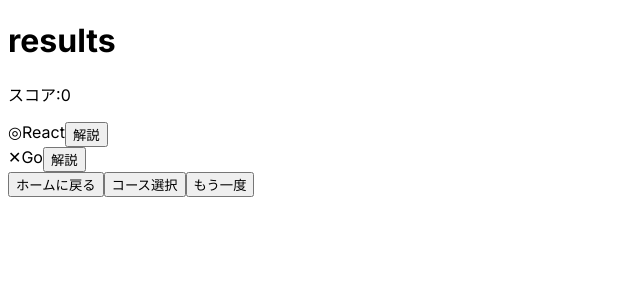
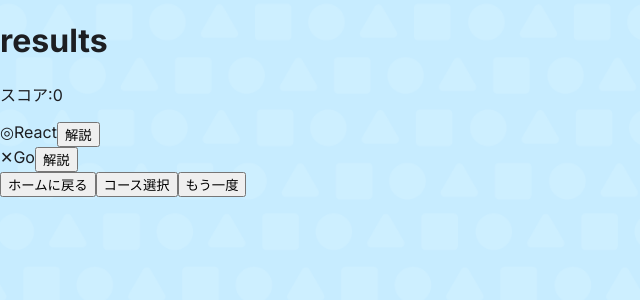
Before and after one commit to Mayu0628/hackit-vol2-smapro, a Next.js app: page /results in a window 1280 px wide. Shown: the top 300 px of the page, without its empty margins (0-640 px from the left). Built offline with nearby package versions, Linux system fonts and the light colour scheme.

Commit message:
add: 共通背景を追加

```diff
--- a/src/app/game-rules/gameRoules.tsx
+++ b/src/app/game-rules/gameRoules.tsx
@@ -1,6 +1,7 @@
 'use client'
 import { useState } from "react";
 import './gemeRoules.css'
+import '@/styles/global.css'
 
 type ModalProps = {
     buttonLabel: string
--- a/src/app/game-start/page.tsx
+++ b/src/app/game-start/page.tsx
@@ -8,6 +8,7 @@ import TypingDisplay from './components/Typing/TypingDisplay'
 import '@/styles/game-start.css'
 import lion from '@/styles/images/lion.png'
 import Image from 'next/image'
+import '@/styles/global.css'
 
 const GameStart = () => {
   const [isActive, setIsActive] = useState(false)
--- a/src/app/results/page.tsx
+++ b/src/app/results/page.tsx
@@ -4,6 +4,7 @@ import Popup from "./popup";
 import Link from "next/link";
 import { useSearchParams } from "next/navigation";
 import Score from "../game-start/components/Score/Score";
+import '@/styles/global.css'
 
 const Result = () => {
 
--- a/src/styles/global.css
+++ b/src/styles/global.css
@@ -2,7 +2,11 @@ body {
     margin: 0;
     padding: 0;
 
+    /* backgroud */
     background-color: #C6ECFF;
     background-image: url(./images/background.png);
     background-size: cover;
+
+    /* font */
+    color: #1D1E22;
 }
```
Also changed, not shown: src/styles/images/background.png (added).
